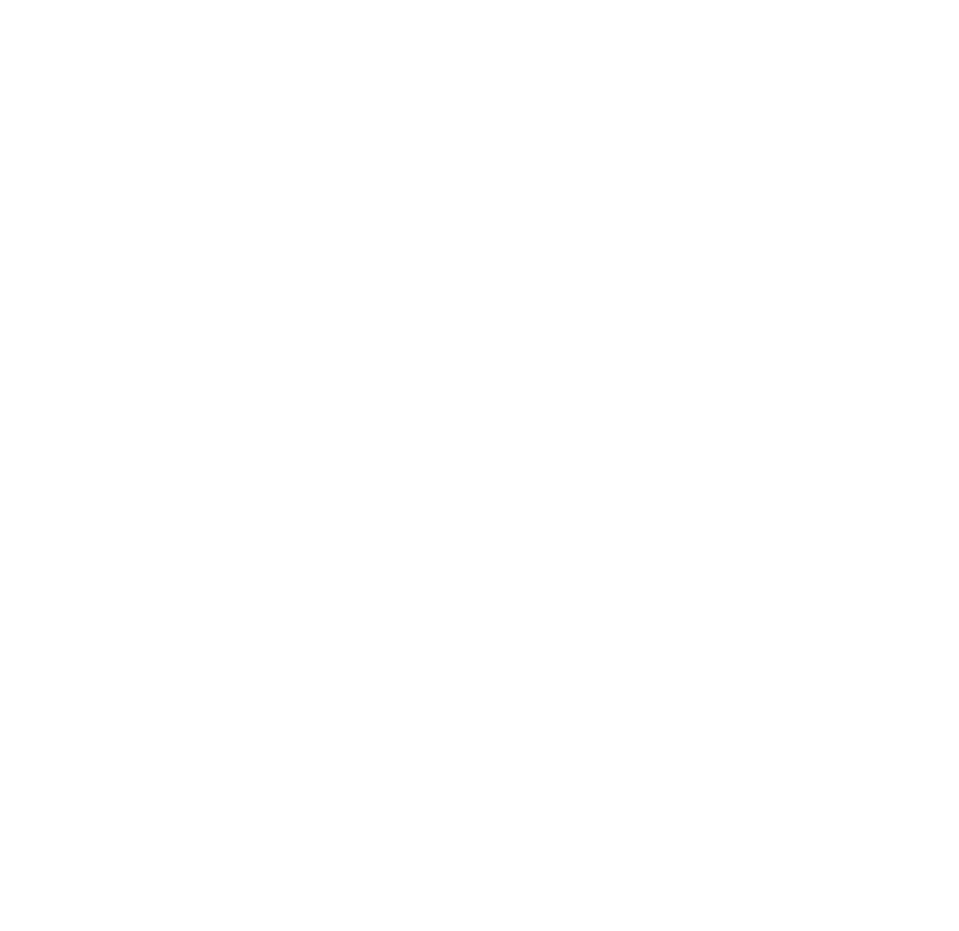
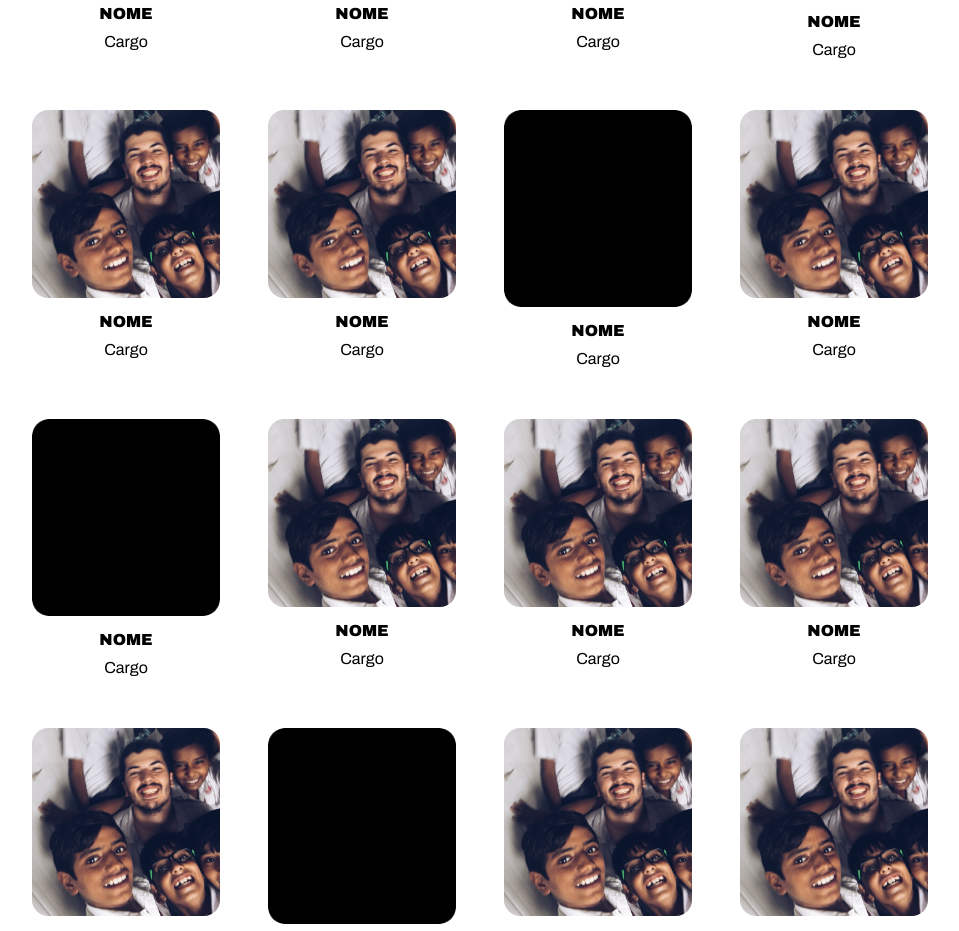
Before and after one commit to neiaac/site-nei-21, a Next.js app: page /team in a window 1280 px wide. Shown: the part 1773-2704 px from the top of the page, without its empty margins (160-1119 px from the left). Before the commit the page ends 1634 px from the top, so only its background shows below. Built offline with nearby package versions, Linux system fonts and the light colour scheme.

Commit message:
team done

```diff
--- a/components/shared/footer/footer.module.scss
+++ b/components/shared/footer/footer.module.scss
@@ -33,7 +33,7 @@
         width: 2rem;
 
         &:first-child {
-          margin-right: 2vh;
+          margin-right: 2vw;
         }
       }
     }
--- a/components/shared/navbar/navbar.module.scss
+++ b/components/shared/navbar/navbar.module.scss
@@ -25,7 +25,7 @@
     }
 
     >*:not(:first-child) {
-      margin-left: 5vh;
+      margin-left: 3vw;
 
       @media only screen and (max-width: $tablet) {
         margin: 1vh 0 0 0;
--- a/pages/team.js
+++ b/pages/team.js
@@ -24,7 +24,66 @@
         <Member name="Nome" role="Cargo" photo="placeholder"/>
         <Member name="Nome" role="Cargo" />
         <Member name="Nome" role="Cargo" photo="placeholder"/>
+        <Member name="Nome" role="Cargo" photo="placeholder"/>
         <Member name="Nome" role="Cargo" />
+        <Member name="Nome" role="Cargo" photo="placeholder"/>
+        <Member name="Nome" role="Cargo" />
+        <Member name="Nome" role="Cargo" photo="placeholder"/>
+        <Member name="Nome" role="Cargo" photo="placeholder"/>
+        <Member name="Nome" role="Cargo" photo="placeholder"/>
+        <Member name="Nome" role="Cargo" photo="placeholder"/>
+        <Member name="Nome" role="Cargo" />
+        <Member name="Nome" role="Cargo" photo="placeholder"/>
+        <Member name="Nome" role="Cargo" photo="placeholder"/>
+        <Member name="Nome" role="Cargo" />
+        <Member name="Nome" role="Cargo" photo="placeholder"/>
+        <Member name="Nome" role="Cargo" />
+        <Member name="Nome" role="Cargo" photo="placeholder"/>
+        <Member name="Nome" role="Cargo" photo="placeholder"/>
+        <Member name="Nome" role="Cargo" photo="placeholder"/>
+        <Member name="Nome" role="Cargo" photo="placeholder"/>
+        <Member name="Nome" role="Cargo" />
+        <Member name="Nome" role="Cargo" photo="placeholder"/>
+        <Member name="Nome" role="Cargo" photo="placeholder"/>
+        <Member name="Nome" role="Cargo" />
+        <Member name="Nome" role="Cargo" photo="placeholder"/>
+        <Member name="Nome" role="Cargo" />
+        <Member name="Nome" role="Cargo" photo="placeholder"/>
+        <Member name="Nome" role="Cargo" photo="placeholder"/>
+        <Member name="Nome" role="Cargo" photo="placeholder"/>
+        <Member name="Nome" role="Cargo" photo="placeholder"/>
+        <Member name="Nome" role="Cargo" />
+        <Member name="Nome" role="Cargo" photo="placeholder"/>
+        <Member name="Nome" role="Cargo" photo="placeholder"/>
+        <Member name="Nome" role="Cargo" />
+        <Member name="Nome" role="Cargo" photo="placeholder"/>
+        <Member name="Nome" role="Cargo" />
+        <Member name="Nome" role="Cargo" photo="placeholder"/>
+        <Member name="Nome" role="Cargo" photo="placeholder"/>
+        <Member name="Nome" role="Cargo" photo="placeholder"/>
+        <Member name="Nome" role="Cargo" photo="placeholder"/>
+        <Member name="Nome" role="Cargo" />
+        <Member name="Nome" role="Cargo" photo="placeholder"/>
+        <Member name="Nome" role="Cargo" photo="placeholder"/>
+        <Member name="Nome" role="Cargo" />
+        <Member name="Nome" role="Cargo" photo="placeholder"/>
+        <Member name="Nome" role="Cargo" />
+        <Member name="Nome" role="Cargo" photo="placeholder"/>
+        <Member name="Nome" role="Cargo" photo="placeholder"/>
+        <Member name="Nome" role="Cargo" photo="placeholder"/>
+        <Member name="Nome" role="Cargo" photo="placeholder"/>
+        <Member name="Nome" role="Cargo" />
+        <Member name="Nome" role="Cargo" photo="placeholder"/>
+        <Member name="Nome" role="Cargo" photo="placeholder"/>
+        <Member name="Nome" role="Cargo" />
+        <Member name="Nome" role="Cargo" photo="placeholder"/>
+        <Member name="Nome" role="Cargo" />
+        <Member name="Nome" role="Cargo" photo="placeholder"/>
+        <Member name="Nome" role="Cargo" photo="placeholder"/>
+        <Member name="Nome" role="Cargo" photo="placeholder"/>
+        <Member name="Nome" role="Cargo" photo="placeholder"/>
+        <Member name="Nome" role="Cargo" />
+
       </div>
     </main>
   );
--- a/styles/team.module.scss
+++ b/styles/team.module.scss
@@ -1,19 +1,30 @@
 @import "/styles/mixins.scss";
-@import "/styles/variables.scss";
 
 .team {
-  display: flex;
-  flex-direction: column;
-  align-items: center;
-  justify-items: center;
+  @include flex(column, center, center);
+  width: 70%;
+  margin: 0 auto;
+
+  @media only screen and (max-width: $tablet) {
+    width: 90%;
+  }
 
   .buttons {
-    @include grid(3, 1fr, 1fr 1fr);
+    @include flex();
+    gap: 2rem;
+
+    @media only screen and (max-width: $tablet) {
+      @include flex(column);
+    }
   }
 
   .list {
-    width: 50%;
-    margin-top: 3rem;
     @include grid(3, 1fr, repeat(auto-fill, minmax(10rem, 1fr)));
+    margin-top: 4rem;
+
+    @media only screen and (max-width: $tablet) {
+      @include grid(1, 1fr, repeat(auto-fill, minmax(8rem, 1fr)));
+      margin-top: 2rem;
+    }
   }
 }
```
